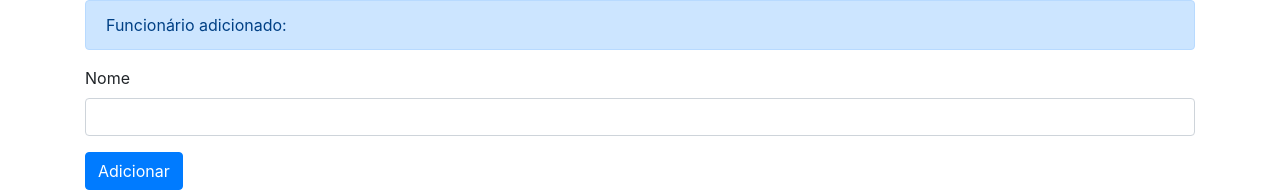
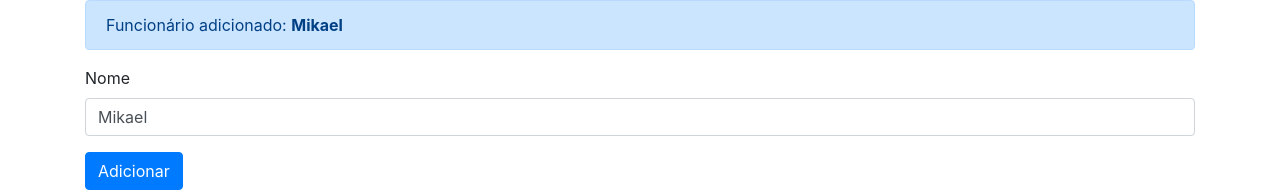
Before and after one commit to Mikael-GIT/angular-course, an Angular app: page / in a window 1280 px wide. Shown: the top 192 px of the page. Built offline with nearby package versions, Linux system fonts and the light colour scheme.

Commit message:
Two way data binding.

```diff
--- a/src/app/app.component.html
+++ b/src/app/app.component.html
@@ -7,12 +7,8 @@
 
   <div class="form-group">
     <label>Nome</label>
-    <input type="text" class="form-control" #nomeInput> <!-- Variável por referência, podemos
-    utilizar esta variável #nomeInput em outros cantos do html, mas não podemos usar no componente. -->
+    <input type="text" [(ngModel)]="nome" class="form-control"> <!-- Uso do two way data binding-->
   </div>
 
-  <!-- Neste botão estamos pegando a variável por referência, no caso o que é digitado no campo input
-  e passando como parâmetro o que foi digita lá no momento em que pressionamos o botão. -->
-  <button type="button" class="btn btn-primary" (click)="adicionar(nomeInput.value)">Adicionar</button>
-
+  <button type="button" class="btn btn-primary" (click)="adicionar()">Adicionar</button>
 </div>
--- a/src/app/app.component.ts
+++ b/src/app/app.component.ts
@@ -6,10 +6,13 @@
   styleUrls: ['./app.component.css']
 })
 export class AppComponent {
-  nome = "";
+  nome = "Mikael";
 
 
-  adicionar(nomeInput: any){
-    this.nome = nomeInput;
+  adicionar(){
+    console.log(`adicionando ${this.nome}`);
+
+    const numero = Math.round(Math.random() * 100);
+    this.nome = "João " + numero;
   }
 }
--- a/src/app/app.module.ts
+++ b/src/app/app.module.ts
@@ -1,4 +1,5 @@
 import { NgModule } from '@angular/core';
+import { FormsModule } from '@angular/forms';
 import { BrowserModule } from '@angular/platform-browser';
 
 import { AppRoutingModule } from './app-routing.module';
@@ -10,7 +11,8 @@
   ],
   imports: [
     BrowserModule,
-    AppRoutingModule
+    AppRoutingModule,
+    FormsModule
   ],
   providers: [],
   bootstrap: [AppComponent]
```
Also changed, not shown: 1 other file (tests, documents, lock files or other folders).
